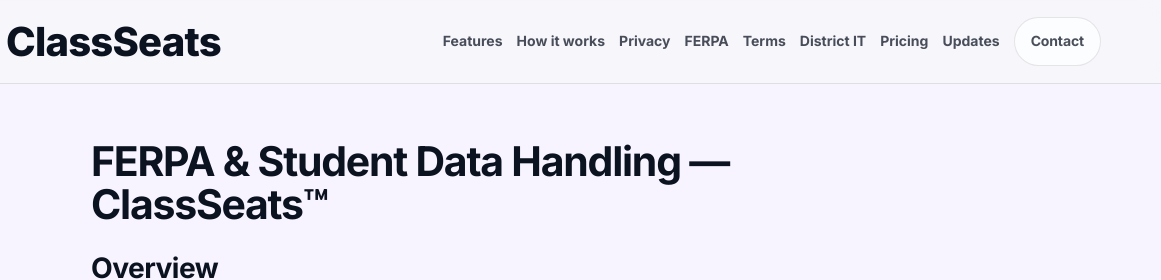
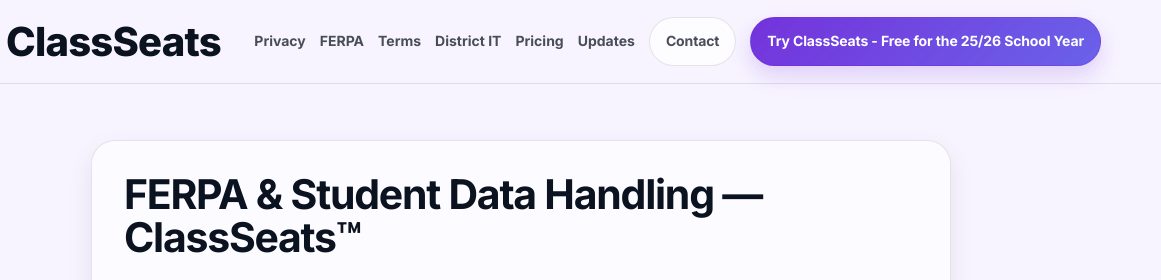
Before and after one commit to mifish3474/classseats-site, a website: page ferpa.html in a window 1280 px wide. Shown: the top 280 px of the page, 119-1280 px from the left. Drawn offline with Linux system fonts and the light colour scheme.

Commit message:
update all page styling

```diff
--- a/ferpa.html
+++ b/ferpa.html
@@ -22,15 +22,14 @@
           <span class="brand-name">ClassSeats</span>
         </a>
         <nav class="nav">
-          <a href="./#features">Features</a>
-          <a href="./#how">How it works</a>
-          <a href="./#privacy">Privacy</a>
+          <a href="./privacy.html">Privacy</a>
           <a class="nav-active" href="./ferpa.html">FERPA</a>
           <a href="./terms.html">Terms</a>
           <a href="./district.html">District IT</a>
           <a href="./pricing.html">Pricing</a>
           <a href="./updates.html">Updates</a>
           <a class="button button--ghost" href="./#contact">Contact</a>
+          <a class="button" href="https://app.classseats.app">Try ClassSeats - Free for the 25/26 School Year</a>
         </nav>
       </div>
     </header>
--- a/styles.css
+++ b/styles.css
@@ -73,7 +73,7 @@ img, video{ max-width:100%; }
   top: 0;
   z-index: 50;
   backdrop-filter: blur(10px);
-  background: rgba(246,247,251,.80);
+  background: rgba(247,244,255,.88);
   border-bottom: 1px solid var(--border);
 }
 
@@ -511,7 +511,7 @@ h3{
 .site-footer{
   border-top: 1px solid var(--border);
   padding: 24px 0;
-  background: rgba(255,255,255,.55);
+  background: rgba(247,244,255,.78);
 }
 
 .footer-inner{
@@ -540,6 +540,11 @@ h3{
 
 .prose{
   max-width: 860px;
+  background: rgba(255,255,255,.66);
+  border: 1px solid var(--border);
+  border-radius: var(--r3);
+  box-shadow: var(--shadow);
+  padding: clamp(20px, 3vw, 32px);
 }
 .prose h1{
   font-size: clamp(30px, 3.2vw, 44px);
```
Also changed, not shown: district.html (+2 -3 lines), pricing.html (+1 -2 lines), privacy.html (+1 -2 lines), terms.html (+2 -3 lines), updates.html (+2 -3 lines).
